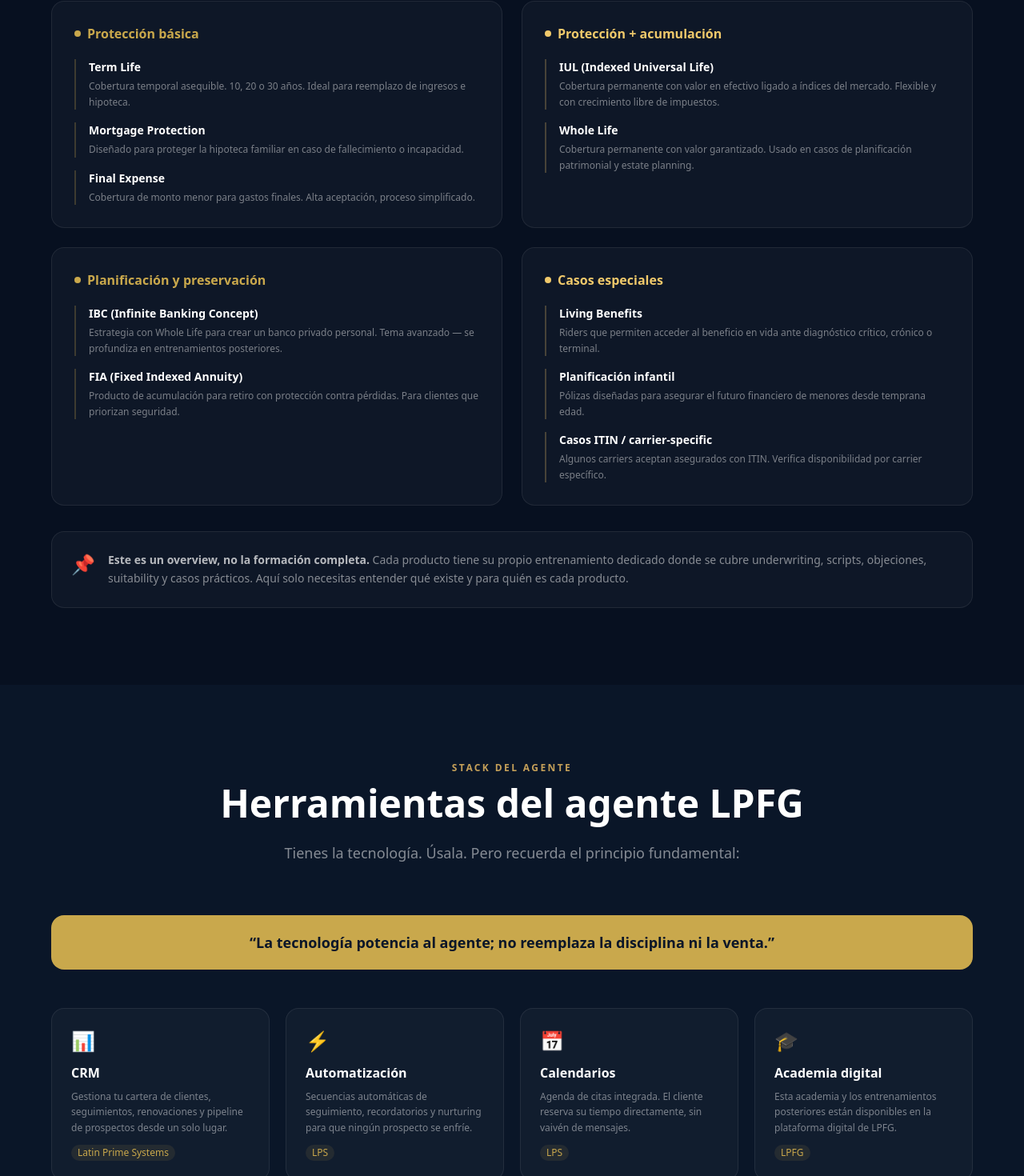
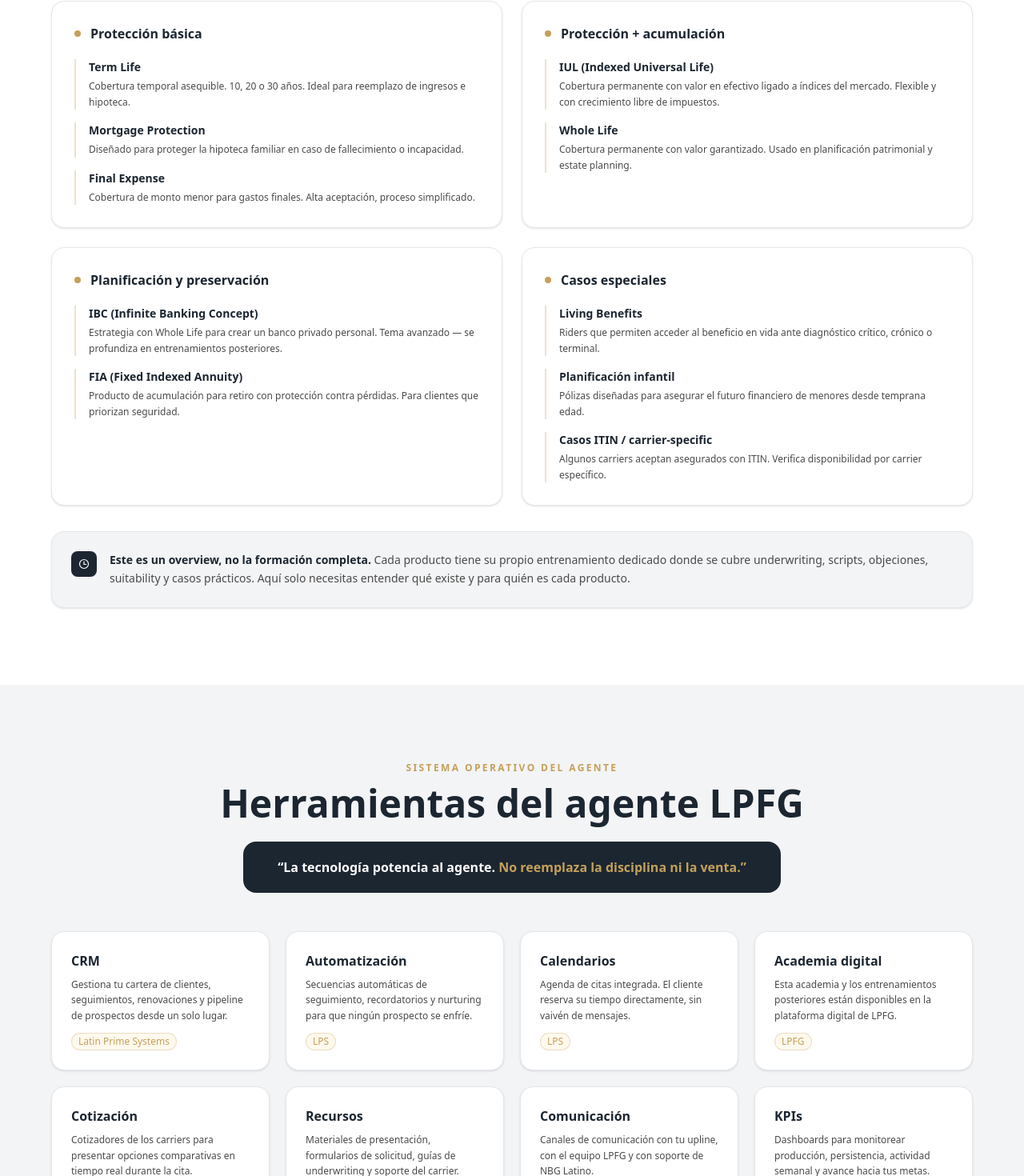
Before and after one commit to bryatomixx/lpfg-academy, a Next.js app: page / in a window 1280 px wide. Shown: the part 7704-9174 px from the top of the page at 80% size. Built offline with nearby package versions, Linux system fonts and the light colour scheme; a web font is replaced by a local one.

Commit message:
feat: product portfolio and agent tools sections redesigned

```diff
--- a/components/sections/S08Products.tsx
+++ b/components/sections/S08Products.tsx
@@ -4,7 +4,6 @@ import SectionLabel from '@/components/ui/SectionLabel'
 const categories = [
   {
     title: 'Protección básica',
-    color: '#C9A84C',
     products: [
       { name: 'Term Life', desc: 'Cobertura temporal asequible. 10, 20 o 30 años. Ideal para reemplazo de ingresos e hipoteca.' },
       { name: 'Mortgage Protection', desc: 'Diseñado para proteger la hipoteca familiar en caso de fallecimiento o incapacidad.' },
@@ -13,15 +12,13 @@ const categories = [
   },
   {
     title: 'Protección + acumulación',
-    color: '#F0C96B',
     products: [
       { name: 'IUL (Indexed Universal Life)', desc: 'Cobertura permanente con valor en efectivo ligado a índices del mercado. Flexible y con crecimiento libre de impuestos.' },
-      { name: 'Whole Life', desc: 'Cobertura permanente con valor garantizado. Usado en casos de planificación patrimonial y estate planning.' },
+      { name: 'Whole Life', desc: 'Cobertura permanente con valor garantizado. Usado en planificación patrimonial y estate planning.' },
     ],
   },
   {
     title: 'Planificación y preservación',
-    color: '#C9A84C',
     products: [
       { name: 'IBC (Infinite Banking Concept)', desc: 'Estrategia con Whole Life para crear un banco privado personal. Tema avanzado — se profundiza en entrenamientos posteriores.' },
       { name: 'FIA (Fixed Indexed Annuity)', desc: 'Producto de acumulación para retiro con protección contra pérdidas. Para clientes que priorizan seguridad.' },
@@ -29,7 +26,6 @@ const categories = [
   },
   {
     title: 'Casos especiales',
-    color: '#F0C96B',
     products: [
       { name: 'Living Benefits', desc: 'Riders que permiten acceder al beneficio en vida ante diagnóstico crítico, crónico o terminal.' },
       { name: 'Planificación infantil', desc: 'Pólizas diseñadas para asegurar el futuro financiero de menores desde temprana edad.' },
@@ -40,15 +36,15 @@ const categories = [
 
 export default function S08Products() {
   return (
-    <section id="productos" className="bg-[#071020] py-24 px-6">
+    <section id="productos" className="bg-white py-24 px-6">
       <div className="max-w-6xl mx-auto">
         <AnimatedSection>
           <div className="text-center mb-16">
             <SectionLabel>Portafolio</SectionLabel>
-            <h2 className="text-4xl md:text-5xl font-bold text-white mb-6">
+            <h2 className="text-4xl md:text-5xl font-bold text-[#1B2631] mb-6">
               Qué vendemos y qué problema resuelve
             </h2>
-            <p className="text-white/50 text-lg max-w-2xl mx-auto">
+            <p className="text-[#4A4A4A] text-lg max-w-2xl mx-auto">
               Un mapa general del portafolio. La profundidad por producto viene en entrenamientos dedicados.
             </p>
           </div>
@@ -57,16 +53,16 @@ export default function S08Products() {
         <div className="grid grid-cols-1 lg:grid-cols-2 gap-6">
           {categories.map((cat) => (
             <AnimatedSection key={cat.title}>
-              <div className="bg-white/3 border border-white/8 rounded-2xl p-7 h-full">
-                <h3 className="font-bold mb-5 flex items-center gap-2" style={{ color: cat.color }}>
-                  <span className="w-2 h-2 rounded-full flex-shrink-0" style={{ background: cat.color }} />
-                  {cat.title}
-                </h3>
+              <div className="bg-white border border-[#E5E7EB] rounded-2xl p-7 h-full shadow-sm">
+                <div className="flex items-center gap-3 mb-5">
+                  <span className="w-2 h-2 rounded-full bg-[#C5A059] flex-shrink-0" />
+                  <h3 className="font-bold text-[#1B2631] text-base">{cat.title}</h3>
+                </div>
                 <div className="space-y-4">
                   {cat.products.map((p) => (
-                    <div key={p.name} className="border-l-2 pl-4" style={{ borderColor: cat.color + '40' }}>
-                      <p className="text-white font-semibold text-sm mb-1">{p.name}</p>
-                      <p className="text-white/45 text-xs leading-relaxed">{p.desc}</p>
+                    <div key={p.name} className="border-l-2 border-[#C5A059]/30 pl-4">
+                      <p className="text-[#1B2631] font-semibold text-sm mb-1">{p.name}</p>
+                      <p className="text-[#4A4A4A] text-xs leading-relaxed">{p.desc}</p>
                     </div>
                   ))}
                 </div>
@@ -76,10 +72,15 @@ export default function S08Products() {
         </div>
 
         <AnimatedSection>
-          <div className="mt-8 bg-white/3 border border-white/8 rounded-2xl p-6 flex items-start gap-4">
-            <span className="text-2xl flex-shrink-0">📌</span>
-            <p className="text-white/50 text-sm leading-relaxed">
-              <strong className="text-white/70">Este es un overview, no la formación completa.</strong> Cada producto tiene su propio entrenamiento dedicado donde se cubre underwriting, scripts, objeciones, suitability y casos prácticos. Aquí solo necesitas entender qué existe y para quién es cada producto.
+          <div className="mt-8 bg-[#F3F4F6] border border-[#E5E7EB] rounded-2xl p-6 flex items-start gap-4 shadow-sm">
+            <div className="w-8 h-8 rounded-lg bg-[#1B2631] flex items-center justify-center flex-shrink-0">
+              <svg width="14" height="14" viewBox="0 0 14 14" fill="none">
+                <circle cx="7" cy="7" r="5.5" stroke="white" strokeWidth="1.2"/>
+                <path d="M7 4v3.5h2.5" stroke="white" strokeWidth="1.2" strokeLinecap="round"/>
+              </svg>
+            </div>
+            <p className="text-[#4A4A4A] text-sm leading-relaxed">
+              <strong className="text-[#1B2631]">Este es un overview, no la formación completa.</strong> Cada producto tiene su propio entrenamiento dedicado donde se cubre underwriting, scripts, objeciones, suitability y casos prácticos. Aquí solo necesitas entender qué existe y para quién es cada producto.
             </p>
           </div>
         </AnimatedSection>
--- a/components/sections/S09Tools.tsx
+++ b/components/sections/S09Tools.tsx
@@ -2,32 +2,34 @@ import AnimatedSection from '@/components/ui/AnimatedSection'
 import SectionLabel from '@/components/ui/SectionLabel'
 
 const tools = [
-  { icon: '📊', name: 'CRM', desc: 'Gestiona tu cartera de clientes, seguimientos, renovaciones y pipeline de prospectos desde un solo lugar.', badge: 'Latin Prime Systems' },
-  { icon: '⚡', name: 'Automatización', desc: 'Secuencias automáticas de seguimiento, recordatorios y nurturing para que ningún prospecto se enfríe.', badge: 'LPS' },
-  { icon: '📅', name: 'Calendarios', desc: 'Agenda de citas integrada. El cliente reserva su tiempo directamente, sin vaivén de mensajes.', badge: 'LPS' },
-  { icon: '🎓', name: 'Academia digital', desc: 'Esta academia y los entrenamientos posteriores están disponibles en la plataforma digital de LPFG.', badge: 'LPFG' },
-  { icon: '🧮', name: 'Herramientas de cotización', desc: 'Cotizadores de los carriers para presentar opciones comparativas en tiempo real durante la cita.', badge: 'Carriers' },
-  { icon: '📁', name: 'Recursos de carriers', desc: 'Materiales de presentación, formularios de solicitud, guías de underwriting y soporte del carrier.', badge: 'NBG Latino' },
-  { icon: '💬', name: 'Comunicación interna', desc: 'Canales de comunicación con tu upline, con el equipo LPFG y con soporte de NBG Latino.', badge: 'LPFG' },
-  { icon: '📈', name: 'Reportes y KPIs', desc: 'Dashboards para monitorear producción, persistencia, actividad semanal y avance hacia tus metas.', badge: 'LPS' },
+  { name: 'CRM', desc: 'Gestiona tu cartera de clientes, seguimientos, renovaciones y pipeline de prospectos desde un solo lugar.', badge: 'Latin Prime Systems' },
+  { name: 'Automatización', desc: 'Secuencias automáticas de seguimiento, recordatorios y nurturing para que ningún prospecto se enfríe.', badge: 'LPS' },
+  { name: 'Calendarios', desc: 'Agenda de citas integrada. El cliente reserva su tiempo directamente, sin vaivén de mensajes.', badge: 'LPS' },
+  { name: 'Academia digital', desc: 'Esta academia y los entrenamientos posteriores están disponibles en la plataforma digital de LPFG.', badge: 'LPFG' },
+  { name: 'Cotización', desc: 'Cotizadores de los carriers para presentar opciones comparativas en tiempo real durante la cita.', badge: 'Carriers' },
+  { name: 'Recursos', desc: 'Materiales de presentación, formularios de solicitud, guías de underwriting y soporte del carrier.', badge: 'NBG Latino' },
+  { name: 'Comunicación', desc: 'Canales de comunicación con tu upline, con el equipo LPFG y con soporte de NBG Latino.', badge: 'LPFG' },
+  { name: 'KPIs', desc: 'Dashboards para monitorear producción, persistencia, actividad semanal y avance hacia tus metas.', badge: 'LPS' },
 ]
 
 export default function S09Tools() {
   return (
-    <section id="herramientas" className="bg-[#0A1628] py-24 px-6">
+    <section id="herramientas" className="bg-[#F3F4F6] py-24 px-6">
       <div className="max-w-6xl mx-auto">
         <AnimatedSection>
-          <div className="text-center mb-16">
-            <SectionLabel>Stack del agente</SectionLabel>
-            <h2 className="text-4xl md:text-5xl font-bold text-white mb-6">Herramientas del agente LPFG</h2>
-            <p className="text-white/50 text-lg max-w-2xl mx-auto">Tienes la tecnología. Úsala. Pero recuerda el principio fundamental:</p>
+          <div className="text-center mb-6">
+            <SectionLabel>Sistema operativo del agente</SectionLabel>
+            <h2 className="text-4xl md:text-5xl font-bold text-[#1B2631] mb-4">
+              Herramientas del agente LPFG
+            </h2>
           </div>
         </AnimatedSection>
 
         <AnimatedSection>
-          <div className="bg-[#C9A84C] rounded-2xl p-5 text-center mb-12">
-            <p className="text-[#0A1628] font-bold text-lg">
-              &ldquo;La tecnología potencia al agente; no reemplaza la disciplina ni la venta.&rdquo;
+          <div className="bg-[#1B2631] rounded-2xl p-5 text-center mb-12 max-w-2xl mx-auto">
+            <p className="text-white font-bold">
+              &ldquo;La tecnología potencia al agente.{' '}
+              <span className="text-[#C5A059]">No reemplaza la disciplina ni la venta.&rdquo;</span>
             </p>
           </div>
         </AnimatedSection>
@@ -35,11 +37,12 @@ export default function S09Tools() {
         <div className="grid grid-cols-1 sm:grid-cols-2 lg:grid-cols-4 gap-5">
           {tools.map((t) => (
             <AnimatedSection key={t.name}>
-              <div className="bg-white/3 border border-white/8 rounded-2xl p-6 hover:border-[#C9A84C]/25 hover:bg-[#C9A84C]/4 transition-all duration-300 h-full flex flex-col">
-                <span className="text-2xl mb-3 block">{t.icon}</span>
-                <h3 className="text-white font-bold text-base mb-2">{t.name}</h3>
-                <p className="text-white/45 text-xs leading-relaxed flex-1">{t.desc}</p>
-                <span className="mt-3 self-start text-xs bg-[#C9A84C]/10 text-[#C9A84C] px-2 py-0.5 rounded-full">{t.badge}</span>
+              <div className="bg-white border border-[#E5E7EB] rounded-2xl p-6 hover:shadow-md transition-all duration-300 h-full flex flex-col shadow-sm">
+                <h3 className="text-[#1B2631] font-bold text-base mb-2">{t.name}</h3>
+                <p className="text-[#4A4A4A] text-xs leading-relaxed flex-1">{t.desc}</p>
+                <span className="mt-3 self-start text-xs bg-[#FEF9EE] text-[#C5A059] border border-[#C5A059]/30 px-2 py-0.5 rounded-full">
+                  {t.badge}
+                </span>
               </div>
             </AnimatedSection>
           ))}
```
